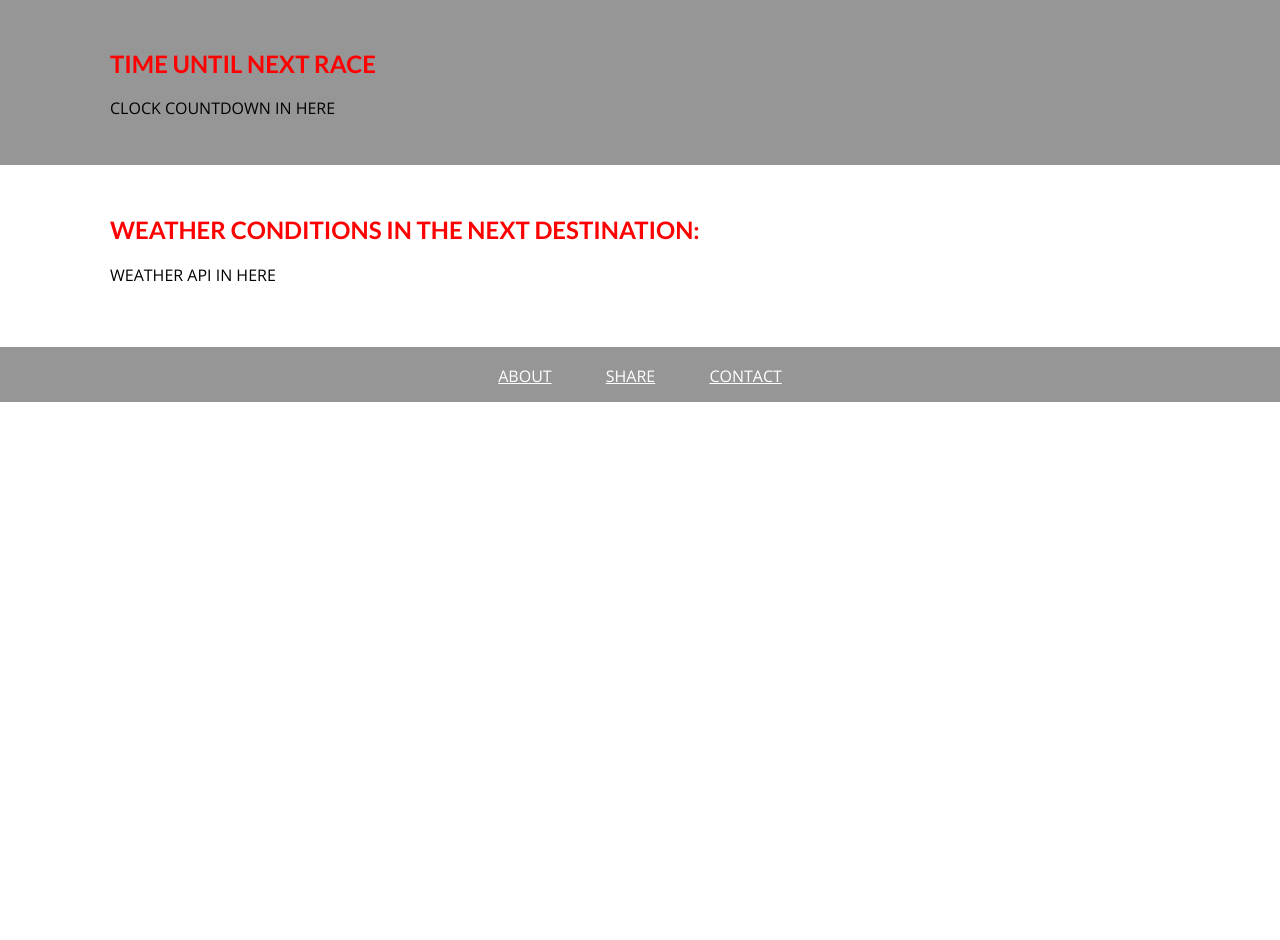
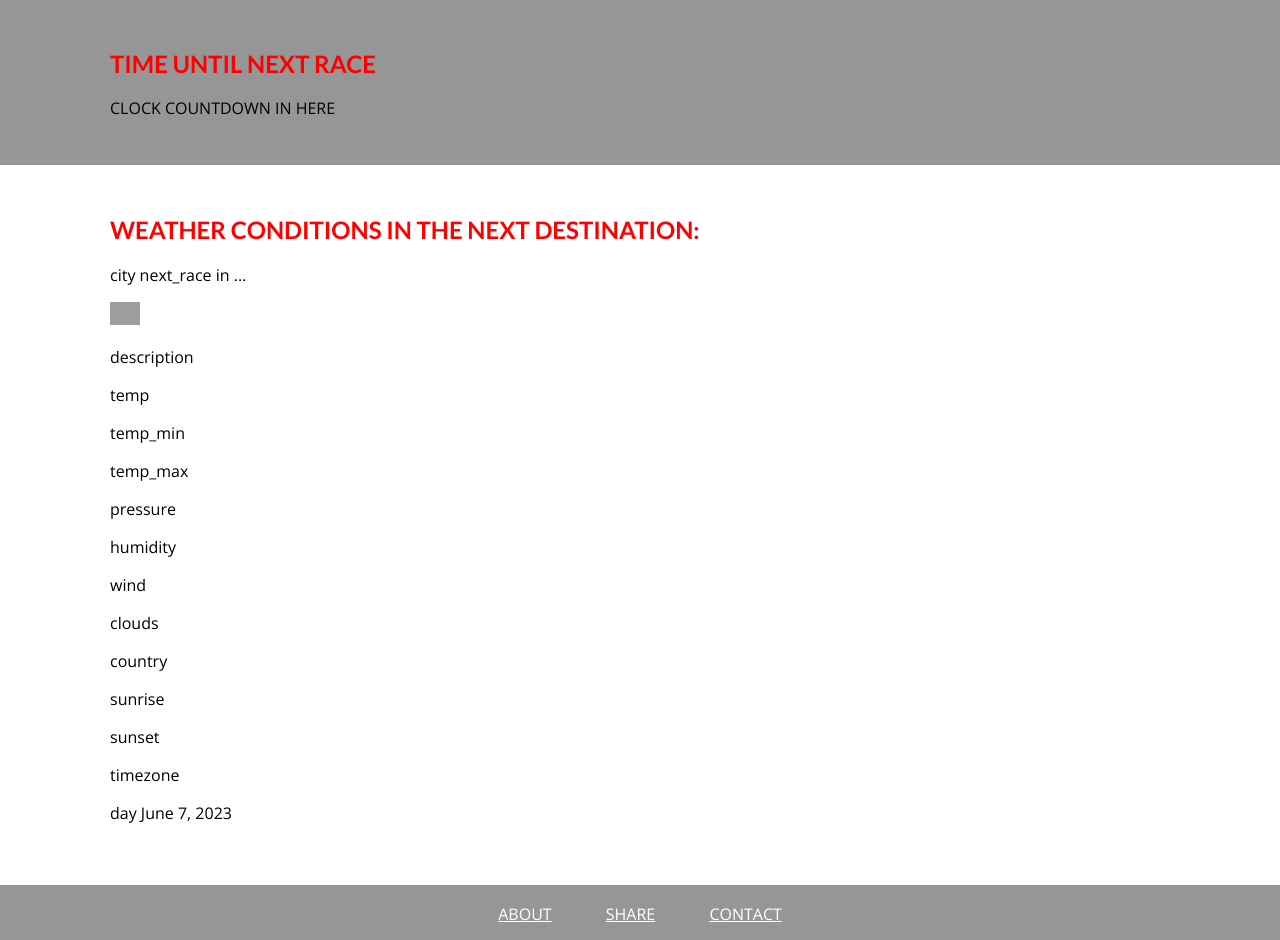
Before and after one commit to annnevvv/F1_end_project, a Django app: page /homepage/ in a window 1280 px wide. Shown: the part 1157-2097 px from the top of the page. Before the commit the page ends 1559 px from the top, so only its background shows below. Run offline with Django 4.2, Linux system fonts and the light colour scheme; data that the repository does not hold is empty; parts of the project's set-up code (start-up, migrations or seed data) failed here and were passed over; grey boxes are pictures that could not be loaded.

Commit message:
Added context to homapage html

```diff
--- a/F1/homepage/templates/homepage/homepage.html
+++ b/F1/homepage/templates/homepage/homepage.html
@@ -73,7 +73,25 @@ THE F1NAL PROJECT
 <section>
     <div class="container">
         <h2>WEATHER CONDITIONS IN THE NEXT DESTINATION:</h2>
-        <p>WEATHER API IN HERE</p>
+        <div>
+
+            <p>city {{ city }}</p>
+            <img src="https://api.openweathermap.org/img/w/{{icon}}.png" width="30" alt="">
+            <p>description {{ description }}</p>
+            <p>temp {{ temp }}</p>
+            <p>temp_min {{ temp_min }}</p>
+            <p>temp_max {{ temp_max }}</p>
+            <p>pressure {{ pressure }}</p>
+            <p>humidity {{ humidity }}</p>
+            <p>wind {{ wind }}</p>
+            <p>clouds {{ clouds }}</p>
+            <p>country {{ country }}</p>
+            <p>sunrise {{ sunrise }}</p>
+            <p>sunset {{ sunset }}</p>
+            <p>timezone {{ timezone }}</p>
+            <p>day {{ day }}</p>
+
+            </div>
     </div>
 </section>
 {% endblock %}
```
